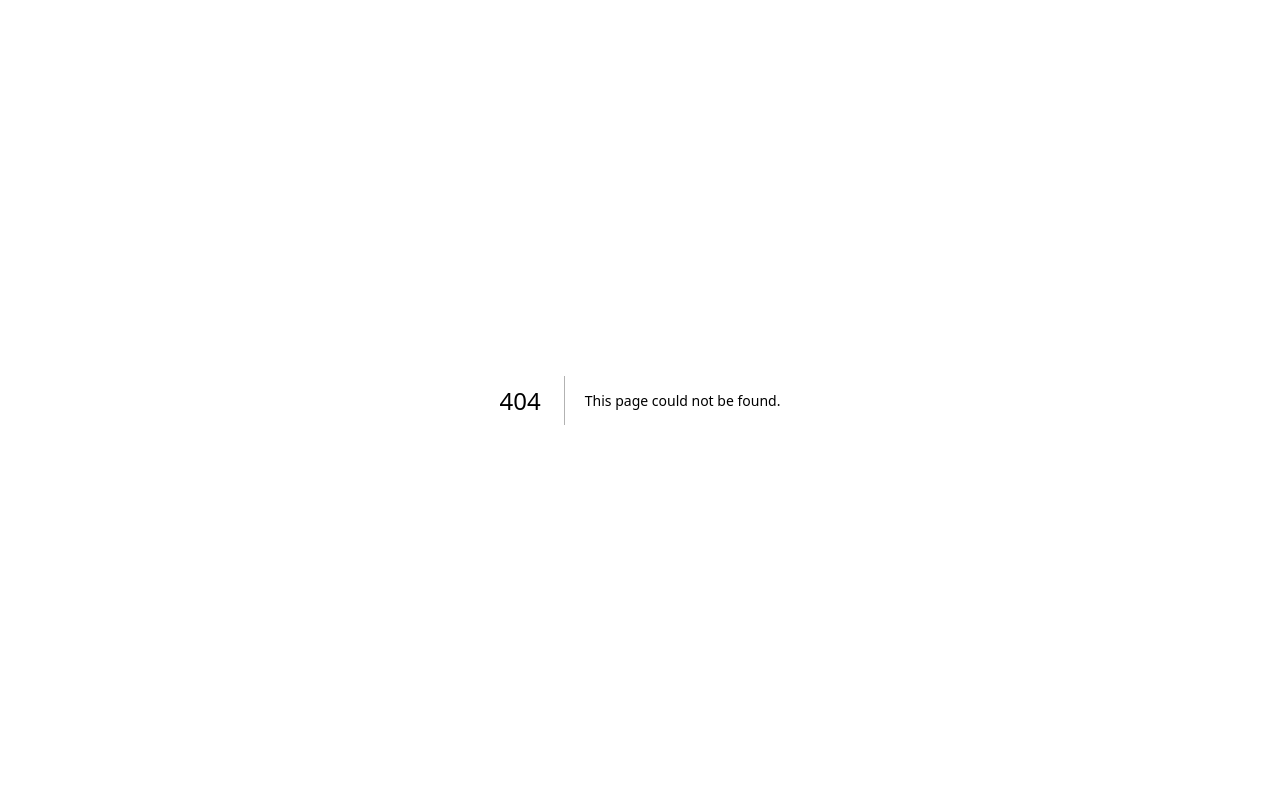
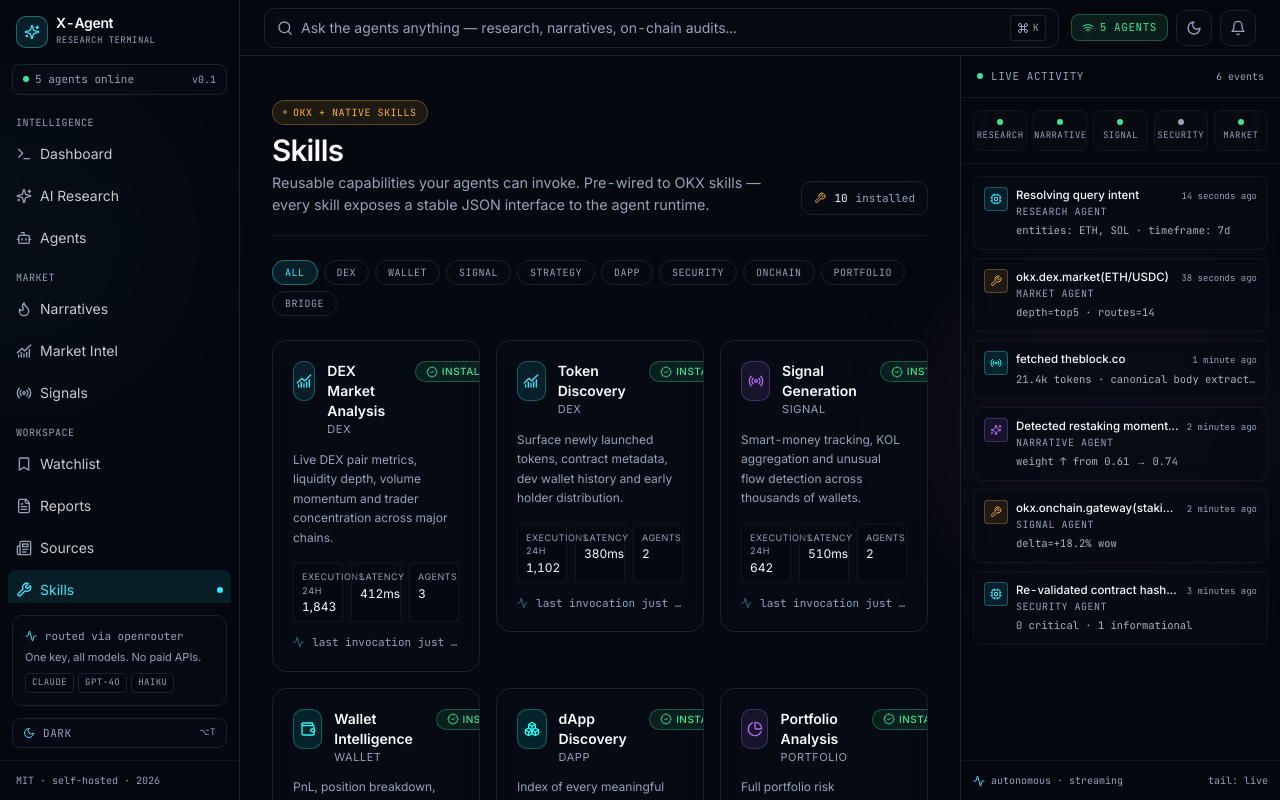
Before and after one commit to Dairus01/X-Agent, a Next.js app: page /skills in a window 1280 px wide. Before the commit this address had no page. Shown: the top 800 px of the page. Built offline with nearby package versions, Linux system fonts and the light colour scheme.

Commit message:
feat: add skills browser page

```diff
--- /dev/null
+++ b/src/app/(app)/skills/page.tsx
@@ -0,0 +1,78 @@
+"use client";
+
+import { useState } from "react";
+import { motion } from "framer-motion";
+import { Wrench } from "lucide-react";
+import { SKILLS } from "@/lib/skills";
+import { SkillCard } from "@/components/skill-card";
+import { PageHeader, PageShell } from "@/components/app/page-header";
+import { cn } from "@/lib/utils";
+
+const CATEGORIES = [
+  "all",
+  "dex",
+  "wallet",
+  "signal",
+  "strategy",
+  "dapp",
+  "security",
+  "onchain",
+  "portfolio",
+  "bridge",
+] as const;
+
+type Cat = (typeof CATEGORIES)[number];
+
+export default function SkillsPage() {
+  const [cat, setCat] = useState<Cat>("all");
+  const visible = cat === "all" ? SKILLS : SKILLS.filter((s) => s.category === cat);
+  const installed = SKILLS.filter((s) => s.installed).length;
+
+  return (
+    <PageShell>
+      <PageHeader
+        kicker="okx + native skills"
+        tone="warning"
+        title="Skills"
+        description="Reusable capabilities your agents can invoke. Pre-wired to OKX skills — every skill exposes a stable JSON interface to the agent runtime."
+        actions={
+          <div className="hidden items-center gap-2 rounded-lg border border-border bg-card/60 px-3 py-2 font-mono text-[11px] backdrop-blur-md sm:flex">
+            <Wrench className="h-3 w-3 text-warning" />
+            <span className="text-foreground">{installed}</span>
+            <span className="text-muted-foreground">installed</span>
+          </div>
+        }
+      />
+
+      <div className="mt-6 flex flex-wrap gap-1.5">
+        {CATEGORIES.map((c) => (
+          <button
+            key={c}
+            onClick={() => setCat(c)}
+            className={cn(
+              "rounded-full border px-3 py-1 font-mono text-[10px] uppercase tracking-wider transition-colors",
+              cat === c
+                ? "border-electric/40 bg-electric/10 text-electric"
+                : "border-border bg-card/40 text-muted-foreground hover:text-foreground",
+            )}
+          >
+            {c}
+          </button>
+        ))}
+      </div>
+
+      <div className="mt-6 grid gap-4 sm:grid-cols-2 xl:grid-cols-3">
+        {visible.map((s, i) => (
+          <motion.div
+            key={s.id}
+            initial={{ opacity: 0, y: 6 }}
+            animate={{ opacity: 1, y: 0 }}
+            transition={{ duration: 0.3, delay: i * 0.03 }}
+          >
+            <SkillCard skill={s} />
+          </motion.div>
+        ))}
+      </div>
+    </PageShell>
+  );
+}
```
